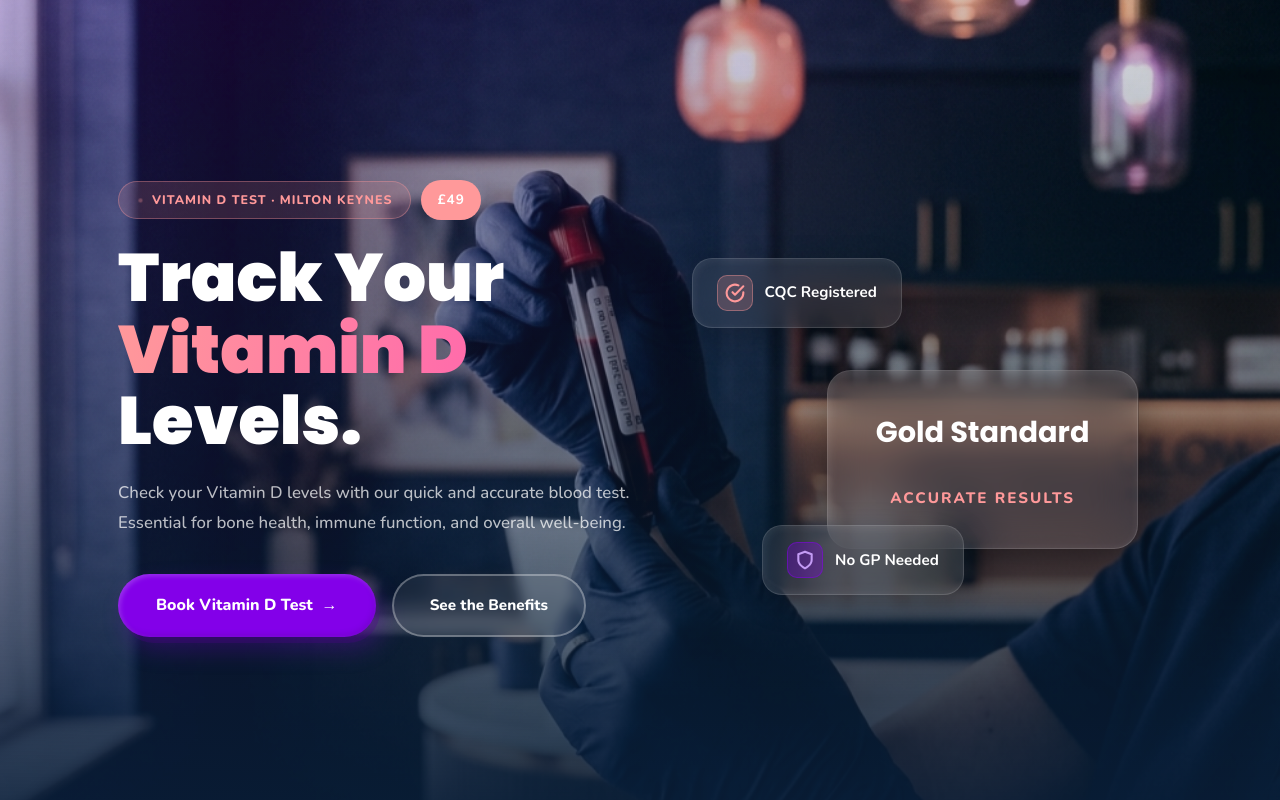
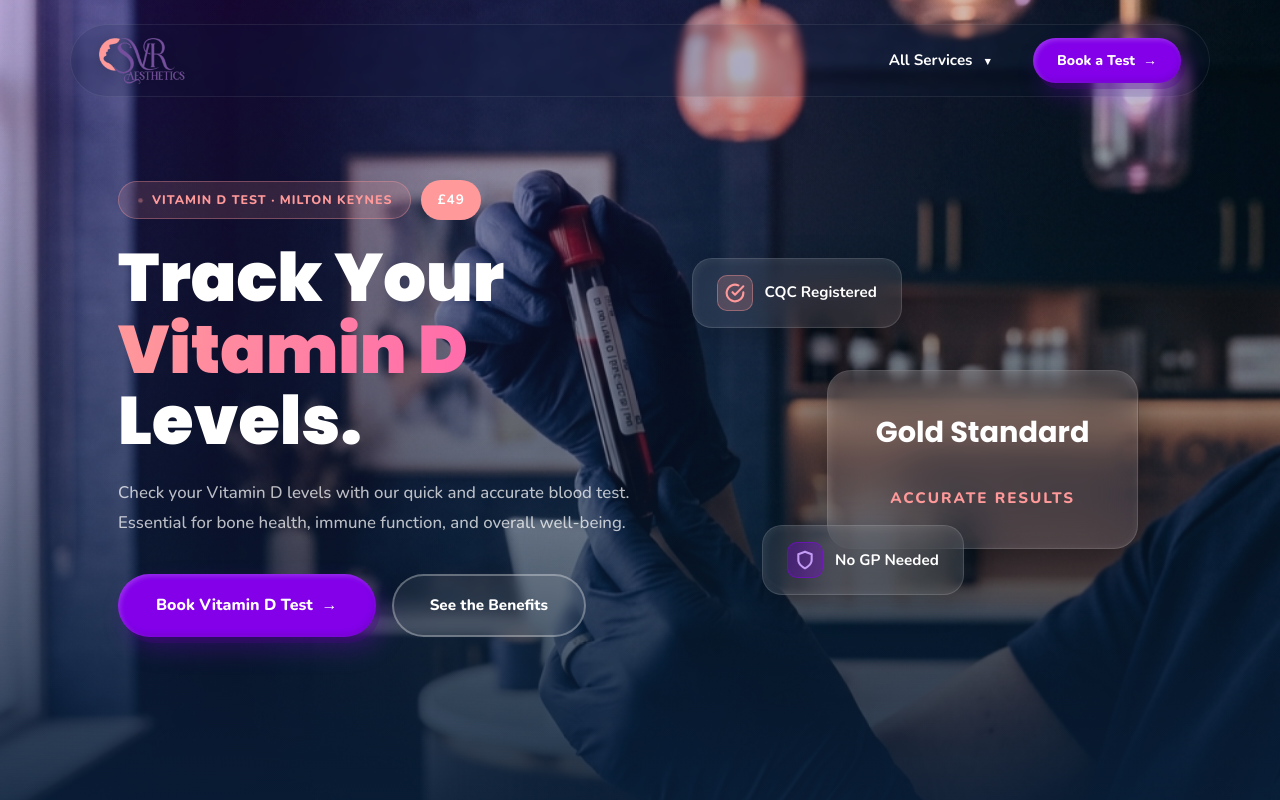
Before and after one commit to Asma-Khanum1722/landing-pages, a Next.js app: page /vitamin-d in a window 1280 px wide. Shown: the top 800 px of the page. Built offline with nearby package versions, Linux system fonts and the light colour scheme.

Commit message:
updated root layout to include the global nav and footer

```diff
--- a/src/app/layout.tsx
+++ b/src/app/layout.tsx
@@ -1,6 +1,8 @@
 import type { Metadata } from 'next';
 import { Nunito, Poppins } from 'next/font/google';
 import './globals.css';
+import Footer from '@/components/Footer';
+import Navbar from '@/components/Navbar';
 
 const nunito = Nunito({ subsets: ['latin'], variable: '--font-nunito' });
 const poppins = Poppins({ subsets: ['latin'], weight: ['700', '800', '900'], variable: '--font-poppins' });
@@ -20,7 +22,11 @@ export default function RootLayout({
 }) {
   return (
     <html lang="en" className={`${nunito.variable} ${poppins.variable}`} suppressHydrationWarning>
-      <body suppressHydrationWarning>{children}</body>
+      <body suppressHydrationWarning>
+        <Navbar />
+        {children}
+        <Footer />
+      </body>
     </html>
   );
 }
```
